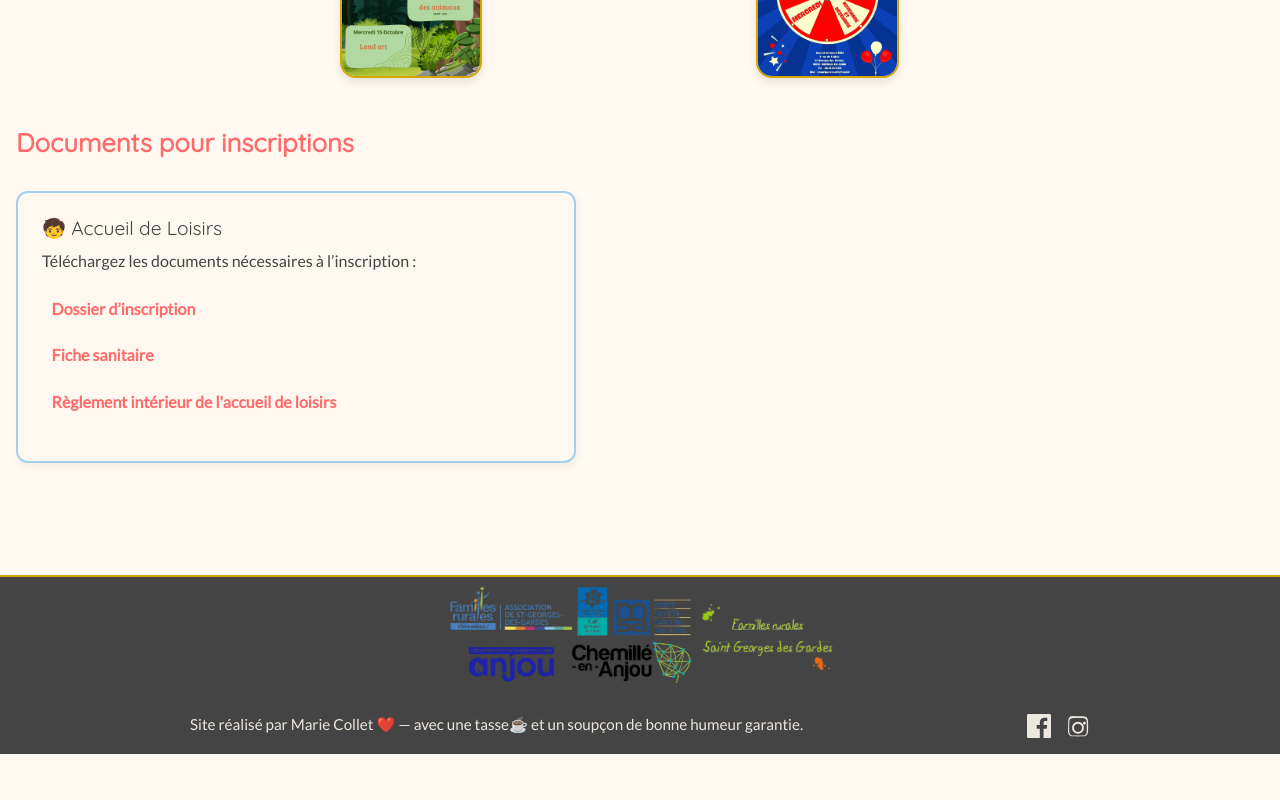
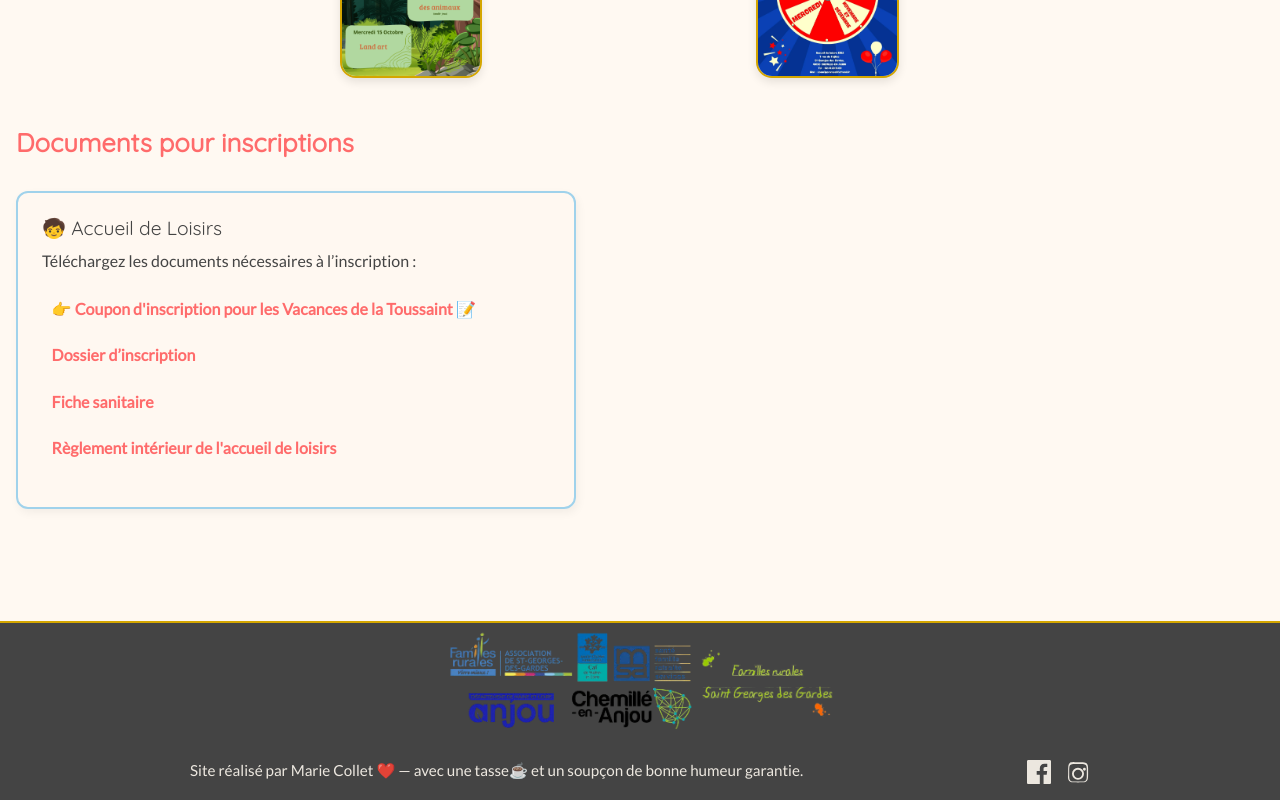
Before and after one commit to MarieC2023/FamillesRuralesSGG, a React (Vite) app: page /AccueilDeLoisirs in a window 1280 px wide. Shown: the part 1609-2409 px from the top of the page. Before the commit the page ends 2363 px from the top, so only its background shows below. Built offline with nearby package versions, Linux system fonts and the light colour scheme.

Commit message:
Mise à jour accueil de loisirs

```diff
--- a/src/pages/AccueilDeLoisirs.jsx
+++ b/src/pages/AccueilDeLoisirs.jsx
@@ -121,6 +121,10 @@ const Centre = () => {
                         description="Téléchargez les documents nécessaires à l’inscription&nbsp;:"
                         fichiers={[
                             {
+                                href: "/docs/CouponInscription.pdf",
+                                label: "👉 Coupon d'inscription pour les Vacances de la Toussaint 📝",
+                            },
+                            {
                                 href: "/docs/DossierInscription.pdf",
                                 label: "Dossier d’inscription",
                             },
```
Also changed, not shown: 1 other file (tests, documents, lock files or other folders).
